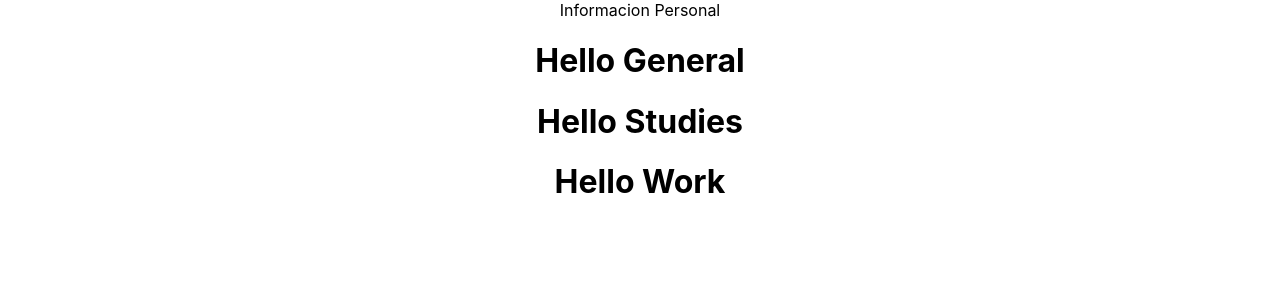
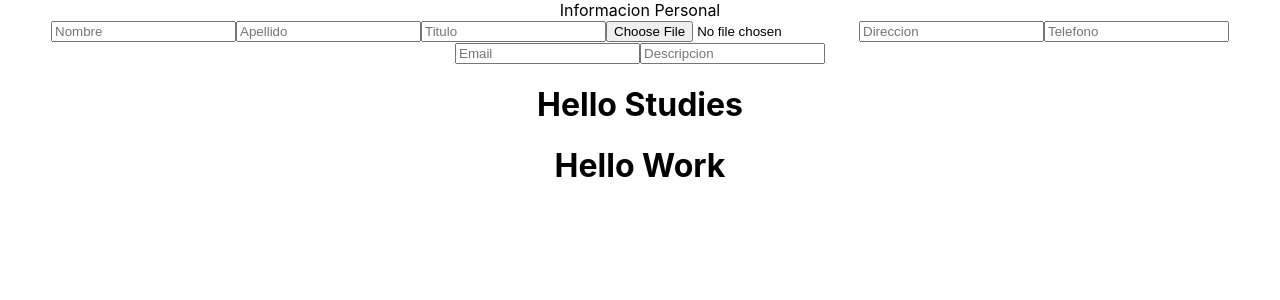
Before and after one commit to SebasDrewes/cv-maker, a React (Create React App) app: page / in a window 1280 px wide. Shown: the top 300 px of the page. Built offline with nearby package versions, Linux system fonts and the light colour scheme.

Commit message:
agregada info requerida generalinfo

```diff
--- a/src/App.js
+++ b/src/App.js
@@ -8,7 +8,7 @@ class App extends React.Component{
   constructor(){
     super()
     this.state = {
-      personalInfo: {
+      generalInfo: {
         firstName: '',
         lastName: '',
         title: '',
@@ -24,7 +24,7 @@ class App extends React.Component{
   return (
     <div className="App">
       Informacion Personal
-      <GeneralInfo />
+      <GeneralInfo generalInfo={this.state.generalInfo}/>
       <StudiesInfo />
       <WorkInfo />
     </div>
--- a/src/components/GeneralInfo.js
+++ b/src/components/GeneralInfo.js
@@ -3,7 +3,16 @@ import React from 'react'
 export default function GeneralInfo() {
     return (
         <div>
-            <h1>Hello General</h1>
+            <form onSubmit>
+                <input type="text" placeholder="Nombre"></input>
+                <input type="text" placeholder="Apellido"></input>
+                <input type="text" placeholder="Titulo"></input>
+                <input type="file" placeholder="Foto"></input>
+                <input type="text" placeholder="Direccion"></input>
+                <input type="tel" placeholder="Telefono"></input>
+                <input type="email" placeholder="Email"></input>
+                <input type="text" placeholder="Descripcion"></input>
+            </form>
         </div>
     )
 }
```
